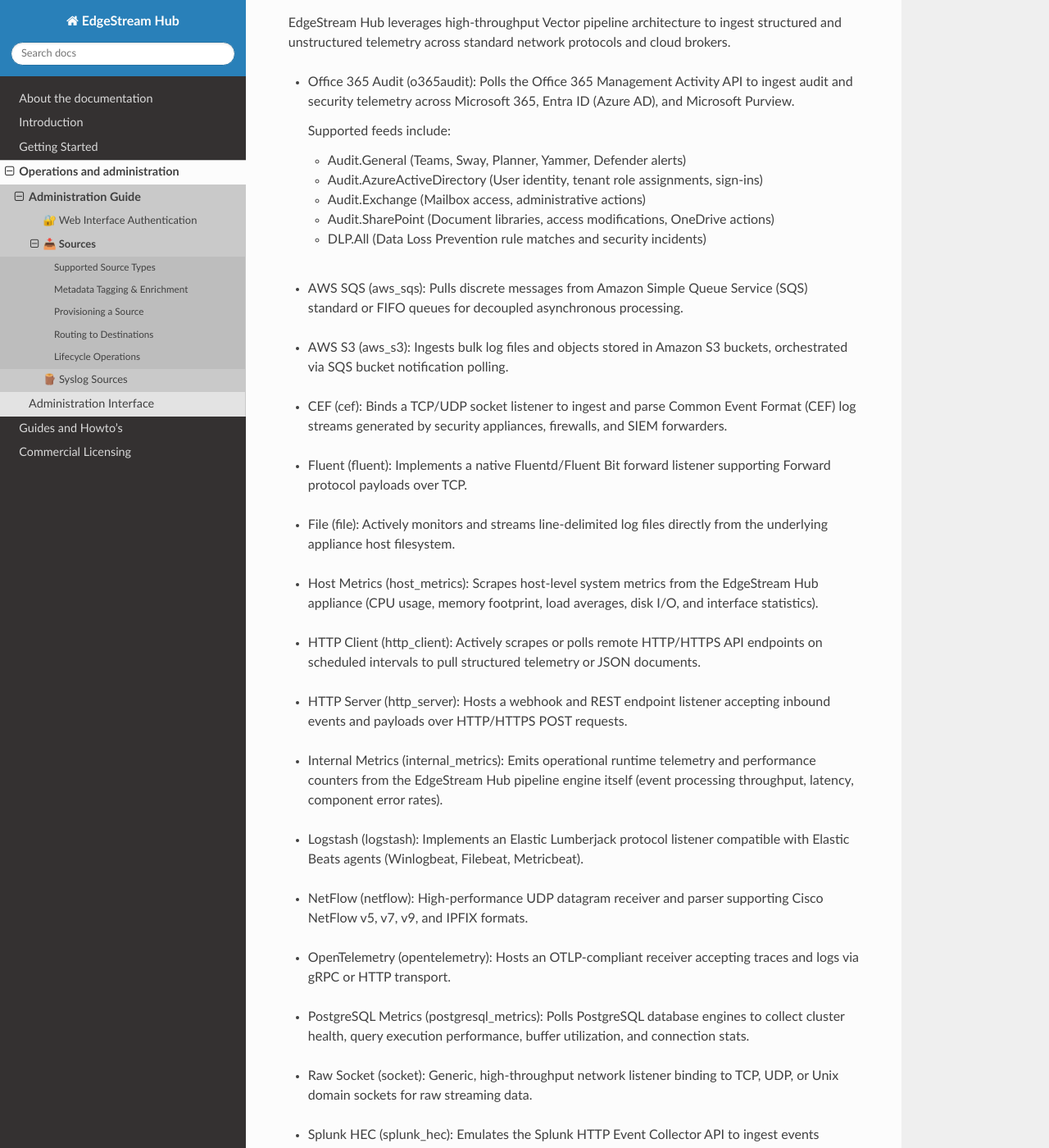
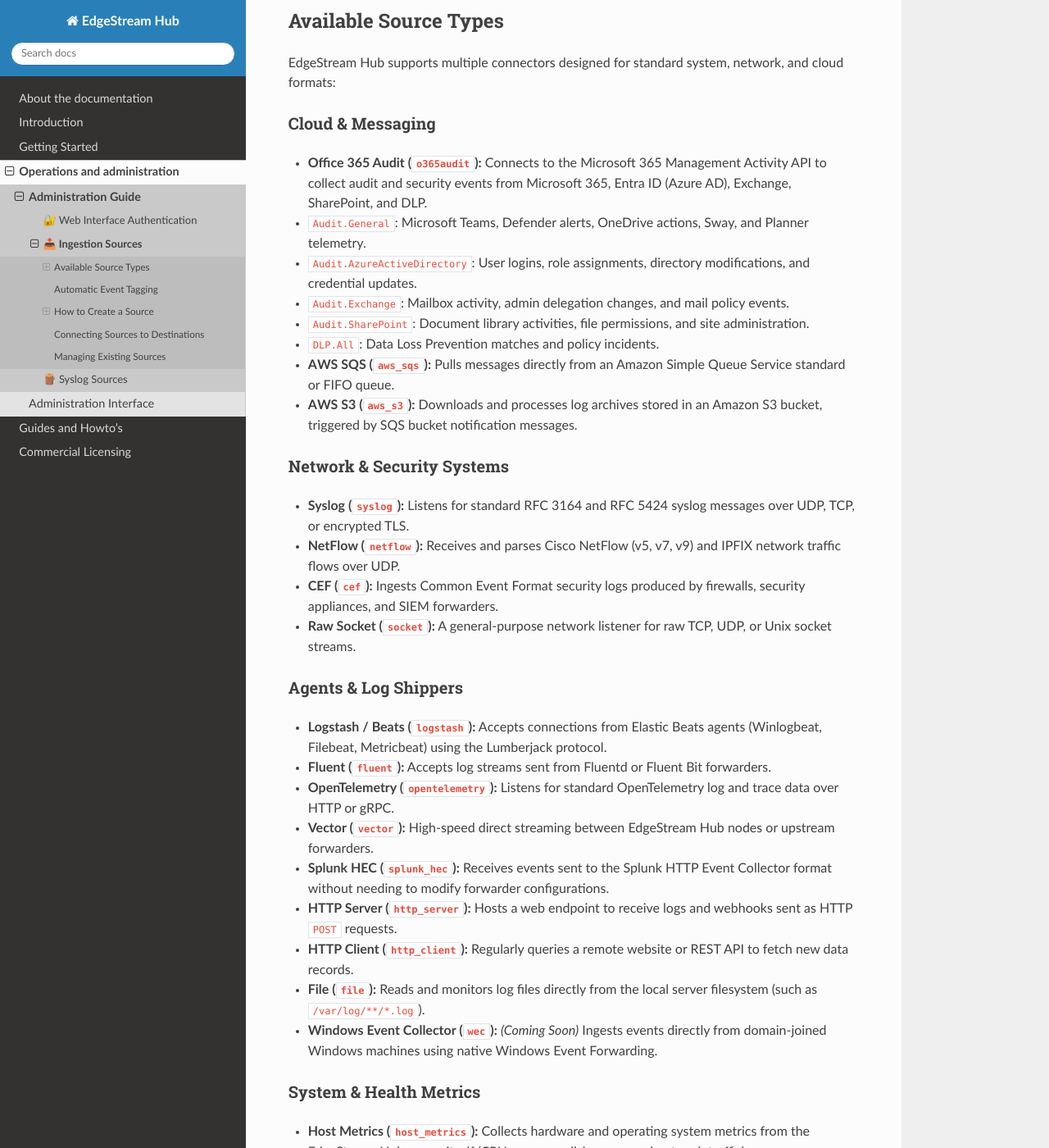
Before and after one commit to hyperi-io/edgestream-hub, a Sphinx documentation site: the page built from docs/source/operations/admin/sources/sources.md, in a window 1280 px wide and 1400 px high, scrolled down 297 px. Shown: the whole window at 82% size. Built offline with Sphinx 7.4.7 and the Read the Docs theme 3.1.0, drawn with Linux system fonts in a browser that asks for light colours; some of the changed text lies outside the part shown.

Commit message:
Doco updates

````diff
--- a/docs/source/operations/admin/sources/sources.md
+++ b/docs/source/operations/admin/sources/sources.md
@@ -1,128 +1,116 @@
-# 📥 Sources
+# 📥 Ingestion Sources
 
-Sources define the ingestion boundary for EdgeStream Hub. They act either as network listeners (binding to local ports to receive telemetry from agents, sockets, or push APIs) or as active collectors (polling remote cloud endpoints, queues, and object storage systems).
+Sources define how data enters EdgeStream Hub. They either listen on local network ports to accept incoming logs, or connect out to external services, message queues, and cloud platforms to pull data in.
 
-## Supported Source Types
+---
 
-EdgeStream Hub leverages high-throughput Vector pipeline architecture to ingest structured and unstructured telemetry across standard network protocols and cloud brokers.
+## Available Source Types
 
-- Office 365 Audit (o365audit): Polls the Office 365 Management Activity API to ingest audit and security telemetry across Microsoft 365, Entra ID (Azure AD), and Microsoft Purview.
+EdgeStream Hub supports multiple connectors designed for standard system, network, and cloud formats:
 
-    Supported feeds include:
-    - Audit.General (Teams, Sway, Planner, Yammer, Defender alerts)
-    - Audit.AzureActiveDirectory (User identity, tenant role assignments, sign-ins)
-    - Audit.Exchange (Mailbox access, administrative actions)
-    - Audit.SharePoint (Document libraries, access modifications, OneDrive actions)
-    - DLP.All (Data Loss Prevention rule matches and security incidents)
-    <br><br>
+### Cloud & Messaging
 
-- AWS SQS (aws_sqs): Pulls discrete messages from Amazon Simple Queue Service (SQS) standard or FIFO queues for decoupled asynchronous processing.
-<br><br>
+* **Office 365 Audit (`o365audit`):** Connects to the Microsoft 365 Management Activity API to collect audit and security events from Microsoft 365, Entra ID (Azure AD), Exchange, SharePoint, and DLP.
+* `Audit.General`: Microsoft Teams, Defender alerts, OneDrive actions, Sway, and Planner telemetry.
+* `Audit.AzureActiveDirectory`: User logins, role assignments, directory modifications, and credential updates.
+* `Audit.Exchange`: Mailbox activity, admin delegation changes, and mail policy events.
+* `Audit.SharePoint`: Document library activities, file permissions, and site administration.
+* `DLP.All`: Data Loss Prevention matches and policy incidents.
 
-- AWS S3 (aws_s3): Ingests bulk log files and objects stored in Amazon S3 buckets, orchestrated via SQS bucket notification polling.
-<br><br>
 
-- CEF (cef): Binds a TCP/UDP socket listener to ingest and parse Common Event Format (CEF) log streams generated by security appliances, firewalls, and SIEM forwarders.
-<br><br>
+* **AWS SQS (`aws_sqs`):** Pulls messages directly from an Amazon Simple Queue Service standard or FIFO queue.
+* **AWS S3 (`aws_s3`):** Downloads and processes log archives stored in an Amazon S3 bucket, triggered by SQS bucket notification messages.
 
-- Fluent (fluent): Implements a native Fluentd/Fluent Bit forward listener supporting Forward protocol payloads over TCP.
-<br><br>
+### Network & Security Systems
 
-- File (file): Actively monitors and streams line-delimited log files directly from the underlying appliance host filesystem.
-<br><br>
+* **Syslog (`syslog`):** Listens for standard RFC 3164 and RFC 5424 syslog messages over UDP, TCP, or encrypted TLS.
+* **NetFlow (`netflow`):** Receives and parses Cisco NetFlow (v5, v7, v9) and IPFIX network traffic flows over UDP.
+* **CEF (`cef`):** Ingests Common Event Format security logs produced by firewalls, security appliances, and SIEM forwarders.
+* **Raw Socket (`socket`):** A general-purpose network listener for raw TCP, UDP, or Unix socket streams.
 
-- Host Metrics (host_metrics): Scrapes host-level system metrics from the EdgeStream Hub appliance (CPU usage, memory footprint, load averages, disk I/O, and interface statistics).
-<br><br>
+### Agents & Log Shippers
 
-- HTTP Client (http_client): Actively scrapes or polls remote HTTP/HTTPS API endpoints on scheduled intervals to pull structured telemetry or JSON documents.
-<br><br>
+* **Logstash / Beats (`logstash`):** Accepts connections from Elastic Beats agents (Winlogbeat, Filebeat, Metricbeat) using the Lumberjack protocol.
+* **Fluent (`fluent`):** Accepts log streams sent from Fluentd or Fluent Bit forwarders.
+* **OpenTelemetry (`opentelemetry`):** Listens for standard OpenTelemetry log and trace data over HTTP or gRPC.
+* **Vector (`vector`):** High-speed direct streaming between EdgeStream Hub nodes or upstream forwarders.
+* **Splunk HEC (`splunk_hec`):** Receives events sent to the Splunk HTTP Event Collector format without needing to modify forwarder configurations.
+* **HTTP Server (`http_server`):** Hosts a web endpoint to receive logs and webhooks sent as HTTP `POST` requests.
+* **HTTP Client (`http_client`):** Regularly queries a remote website or REST API to fetch new data records.
+* **File (`file`):** Reads and monitors log files directly from the local server filesystem (such as `/var/log/**/*.log`).
+* **Windows Event Collector (`wec`):** *(Coming Soon)* Ingests events directly from domain-joined Windows machines using native Windows Event Forwarding.
 
-- HTTP Server (http_server): Hosts a webhook and REST endpoint listener accepting inbound events and payloads over HTTP/HTTPS POST requests.
-<br><br>
+### System & Health Metrics
 
-- Internal Metrics (internal_metrics): Emits operational runtime telemetry and performance counters from the EdgeStream Hub pipeline engine itself (event processing throughput, latency, component error rates).
-<br><br>
+* **Host Metrics (`host_metrics`):** Collects hardware and operating system metrics from the EdgeStream Hub server itself (CPU, memory, disk usage, and network traffic).
+* **Internal Metrics (`internal_metrics`):** Tracks the real-time operational health, processing rates, and error counters of EdgeStream Hub.
+* **PostgreSQL Metrics (`postgresql_metrics`):** Connects to a PostgreSQL database instance to monitor database health, active connections, and query statistics.
 
-- Logstash (logstash): Implements an Elastic Lumberjack protocol listener compatible with Elastic Beats agents (Winlogbeat, Filebeat, Metricbeat).
-<br><br>
+---
 
-- NetFlow (netflow): High-performance UDP datagram receiver and parser supporting Cisco NetFlow v5, v7, v9, and IPFIX formats.
-<br><br>
+## Automatic Event Tagging
 
-- OpenTelemetry (opentelemetry): Hosts an OTLP-compliant receiver accepting traces and logs via gRPC or HTTP transport.
-<br><br>
+Whenever data enters through any source, EdgeStream automatically adds identification labels to each record:
 
-- PostgreSQL Metrics (postgresql_metrics): Polls PostgreSQL database engines to collect cluster health, query execution performance, buffer utilization, and connection stats.
-<br><br>
+| Label | Example Value | Description |
+| --- | --- | --- |
+| `@edgestream.event.name` | `core_firewall_syslog` | The friendly name assigned to the source instance. Used for routing and filtering rules. |
+| `@edgestream.event.src_type` | `syslog` | The connector type handling the data. |
+| `timestamp` | `2026-10-21T09:40:00.000Z` | The event timestamp from the message header, or the time EdgeStream received the log if missing. |
 
-- Raw Socket (socket): Generic, high-throughput network listener binding to TCP, UDP, or Unix domain sockets for raw streaming data.
-<br><br>
+---
 
-- Splunk HEC (splunk_hec): Emulates the Splunk HTTP Event Collector API to ingest events directly from systems with preconfigured Splunk outputs.
-<br><br>
+## How to Create a Source
 
-- Syslog (syslog): Ingests RFC 3164 (BSD) and RFC 5424 (IETF) structured syslog datagrams and streams across UDP, TCP, or TLS.
-<br><br>
+1. In the left navigation, go to **Administration → Configuration → Sources**.
+2. Click **Create** in the upper-right corner.
+3. Configure the general properties:
+* **Enabled:** Check this box so the source starts running as soon as you save it. (Leave unchecked if you want to set it up now and enable it later).
+* **Name:** A unique identifier using letters, numbers, hyphens, or underscores (for example, `prod_firewall_syslog`).
+```{warning}
+**Source Names Are Permanent:** Once created, a source cannot be renamed because downstream filters and destinations refer directly to this name. If you need to rename a source, you must create a new one with the desired name and delete the old one.
 
-- Vector (vector): Native point-to-point Vector protocol listener optimized for streaming events between EdgeStream nodes or upstream Vector topologies.
-<br><br>
-
-- Windows Event Collector (wec): (Coming Soon) Integrated Windows Event Forwarding (WEF) subscription service for agentless log collection from domain-joined Windows endpoints.
-<br><br>
-
-## Metadata Tagging & Enrichment
-
-Every event ingested into EdgeStream Hub is enriched at the ingestion boundary with core routing metadata:
-
-| Metadata Field | Value Example | Purpose |
-|----------------|---------------|---------|
-| @edgestream.event.name | core_firewall_syslog | The unique administrative identifier assigned to the source instance. Used for pipeline routing and filtering. |
-| @edgestream.event.src_type | syslog | The architectural source type handling the data ingestion. |
-
-## Provisioning a Source
-
-1. Navigate to Administration → Configuration → Sources.
-
-2. Click Create in the top navigation actions.
-
-3. Configure the source definition:
-
-    - Enabled: Toggle whether the pipeline component initializes immediately upon creation. If set to disabled, configuration state is stored without binding network ports or initiating background polling jobs.
-
-   - Name: A unique, alphanumeric identifier (e.g., prod_aws_sqs_ingress).
-
-        ```{note}
-        Identifier Immutability: Source names cannot be altered after creation because internal pipelines, downstream filter stages, and destinations bind directly to this identity. To rename a source, provision a new source with the desired name and decommission the old entry.
-        ```
-
-    - Type: Select the matching source type from the catalog.
-
-        ### Configuration Sections
-
-        The drawer populates dynamic configuration blocks based on the selected type:
-
-        - Base Settings (Mandatory): Required connection settings (e.g., socket address, listening port, bucket name, queue URL, or authentication strategy). Pre-flight checks run on socket addresses to prevent port collisions with host services or existing listeners.
-
-        - TLS Settings (Conditionally Available): For network-facing listeners and outbound API clients, configure encryption parameters including server certificates, private keys, custom Certificate Authority bundles, and mTLS client-verification policies.
-
-        - Optional Settings: Advanced parameters allowing fine-tuning of parsing options, multiline aggregation timeouts, receive buffer overrides (SO_RCVBUF), CIDR origin restrictions (permit_origin), and character set decoding. When left unconfigured, system defaults apply.
-
-4. Click Create to deploy the configuration.
-
-## Routing to Destinations
-
-By default, an isolated source does not automatically deliver data to outbound systems:
-
-- Default Sinks: If an appliance-wide default destination is configured, newly created sources forward traffic to that egress pipeline automatically.
-
-- Explicit Sink Association: To establish dedicated egress paths, navigate to Administration → Configuration → Destinations, edit the desired output sink (e.g., S3, ClickHouse, Kafka), and select the new source name within the Inputs / Events and Metrics association list.
-
-```{note}
-Unassigned sources without a default sink or an explicitly bound destination pipeline will ingest events and drop them at the pipeline terminus (blackholed).
 ```
 
-## Lifecycle Operations
 
-- Modifying a Source: Click Edit adjacent to any listed source to adjust ports, update credentials, change parsing parameters, or toggle the component's Enabled status.
+* **Type:** Select the matching connector type from the dropdown.
 
-- Deleting a Source: Click Delete to unbind sockets, stop polling daemons, and remove the pipeline component. Verify that no critical destination sinks or transformation filters depend on the selected source prior to deletion.
+
+
+### Completing the Settings Drawer
+
+The settings drawer automatically updates based on the source type you choose:
+
+* **Base Settings (Required):** The primary connection details—such as the listening port, server address, queue URL, or account credentials. If you enter a listening port, the system verifies that the port is free before saving.
+* **TLS Settings (Optional / As Needed):** For encrypted streams, toggle TLS on and specify your certificate and key files.
+* **Optional Settings:** Pre-configured defaults for line splitting, character sets, and connection limits. You can leave these at their default values unless your environment requires specific tuning.
+
+4. Click **Create** to save and activate the source.
+
+---
+
+## Connecting Sources to Destinations
+
+Creating a source only brings data into the appliance—it does not forward it automatically unless routed:
+
+* **If a Default Destination Exists:** If your system has a default destination enabled under **Administration → Configuration → Destinations**, all new sources automatically send their data there.
+* **To Route to a Specific Destination:**
+1. Go to **Administration → Configuration → Destinations**.
+2. Click **Edit** next to the target destination (such as an S3 bucket or ClickHouse database).
+3. Under the **Inputs / Events and Metrics** list, select your new source.
+4. Save the destination.
+
+
+
+```{important}
+If you do not have a default destination set and do not link your source to a specific destination, any events received by this source will be discarded immediately upon arrival (**blackholed**).
+
+```
+
+---
+
+## Managing Existing Sources
+
+* **Editing Settings:** Click **Edit** next to any listed source to update connection settings, renew certificates, or modify parsing options.
+* **Pausing a Source:** Open the source edit menu, uncheck **Enabled**, and save. The source will stop listening or polling without deleting your configuration.
+* **Deleting a Source:** Click **Delete** to remove the source and release any bound ports. Confirm that no active destinations or filters depend on this source before deleting it.
````
Also changed, not shown: docs/source/operations/admin/auth/webui_auth.md (+91 -60 lines), docs/source/operations/admin/sources/syslog_sources.md (+64 -42 lines), docs/source/operations/admin/transforms/filters.md (added, +133 -0 lines).
